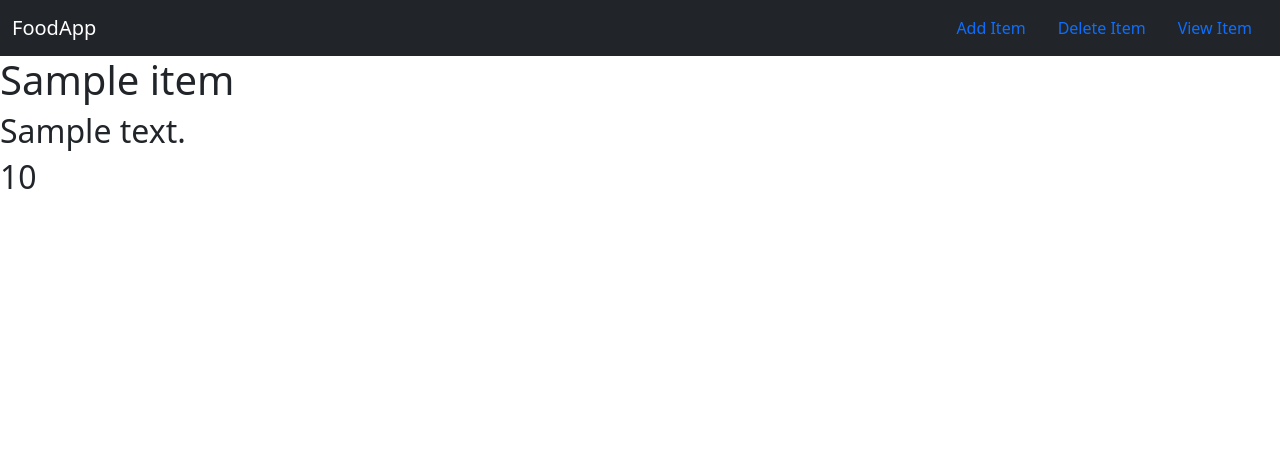
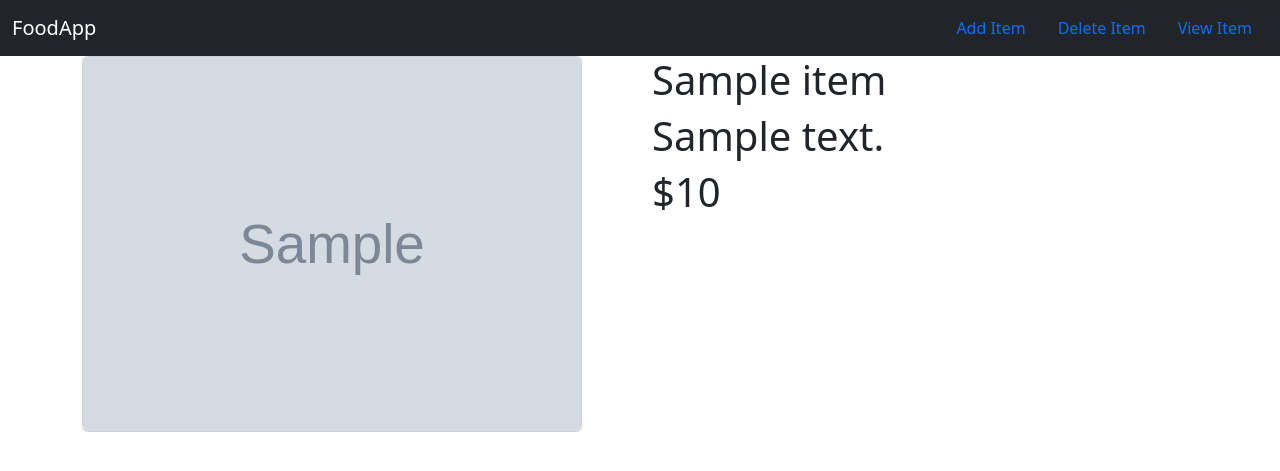
Before and after one commit to roniahamed/Foodapp, a Django app: page /1/ in a window 1280 px wide. Shown: the top 471 px of the page. Run offline with Django 5.2, Linux system fonts and the light colour scheme; tables that the repository leaves empty hold one stand-in row (values such as "Sample post"); grey boxes marked "Sample" are stand-in pictures.

Commit message:
products details

```diff
--- a/templates/food/detail.html
+++ b/templates/food/detail.html
@@ -1,8 +1,18 @@
 {% extends 'food/base.html' %}
 
 {% block body %}
-<h1>{{item.item_name}}</h1>
-<h2> {{item.item_desc}} </h2>
-<h2> {{item.item_price}} </h2>
+
+<div class="container">
+    <div class="row">
+        <div class="col-md-6">
+            <img src="{{item.item_image}}" height="300px" width="500px" class="card">
+        </div>
+        <div class="col-md-6">
+            <h1>{{item.item_name}} </h1>
+            <h1>{{item.item_desc}} </h1>
+            <h1>${{item.item_price}} </h1>
+        </div>
+    </div>
+</div>
 
 {% endblock %}
```
